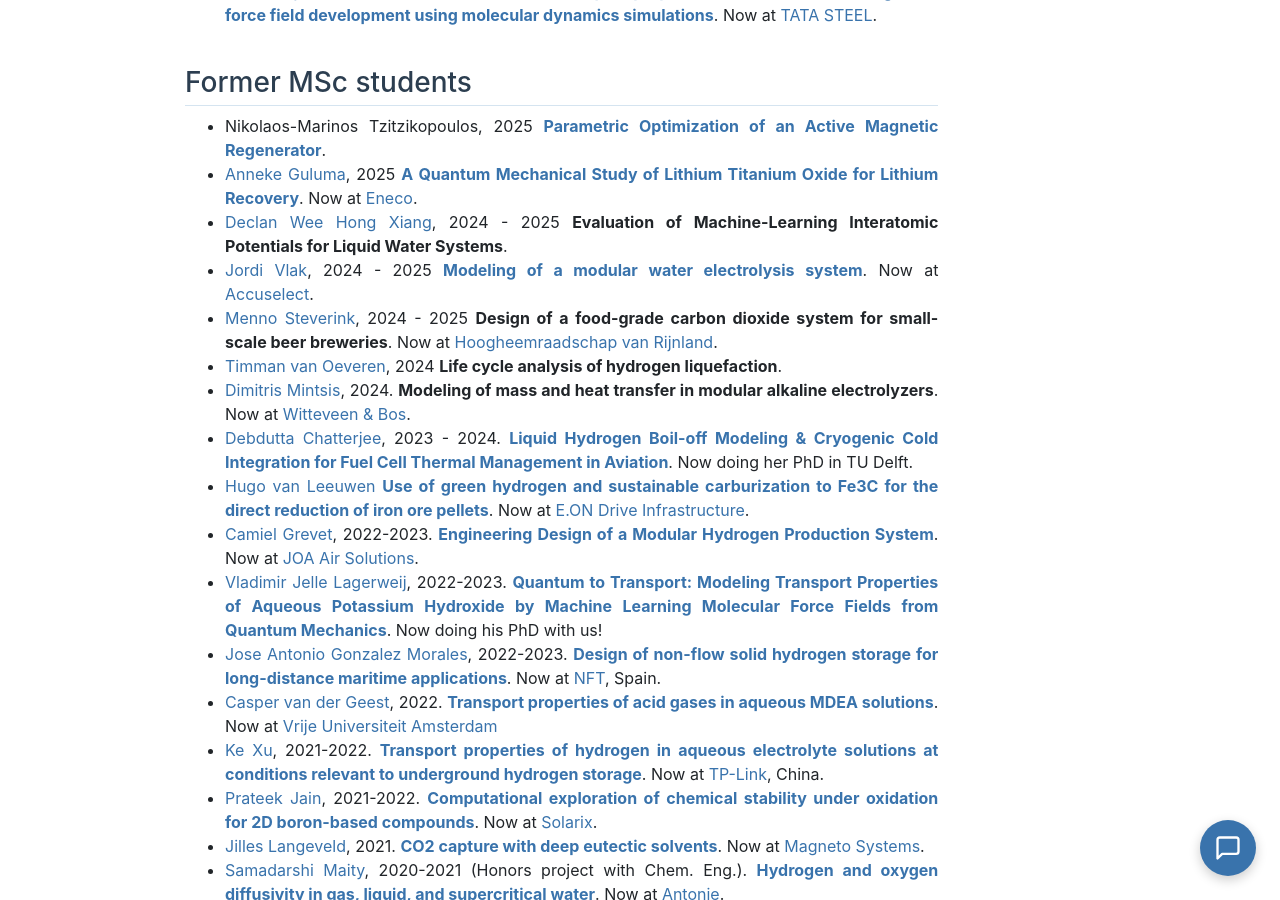
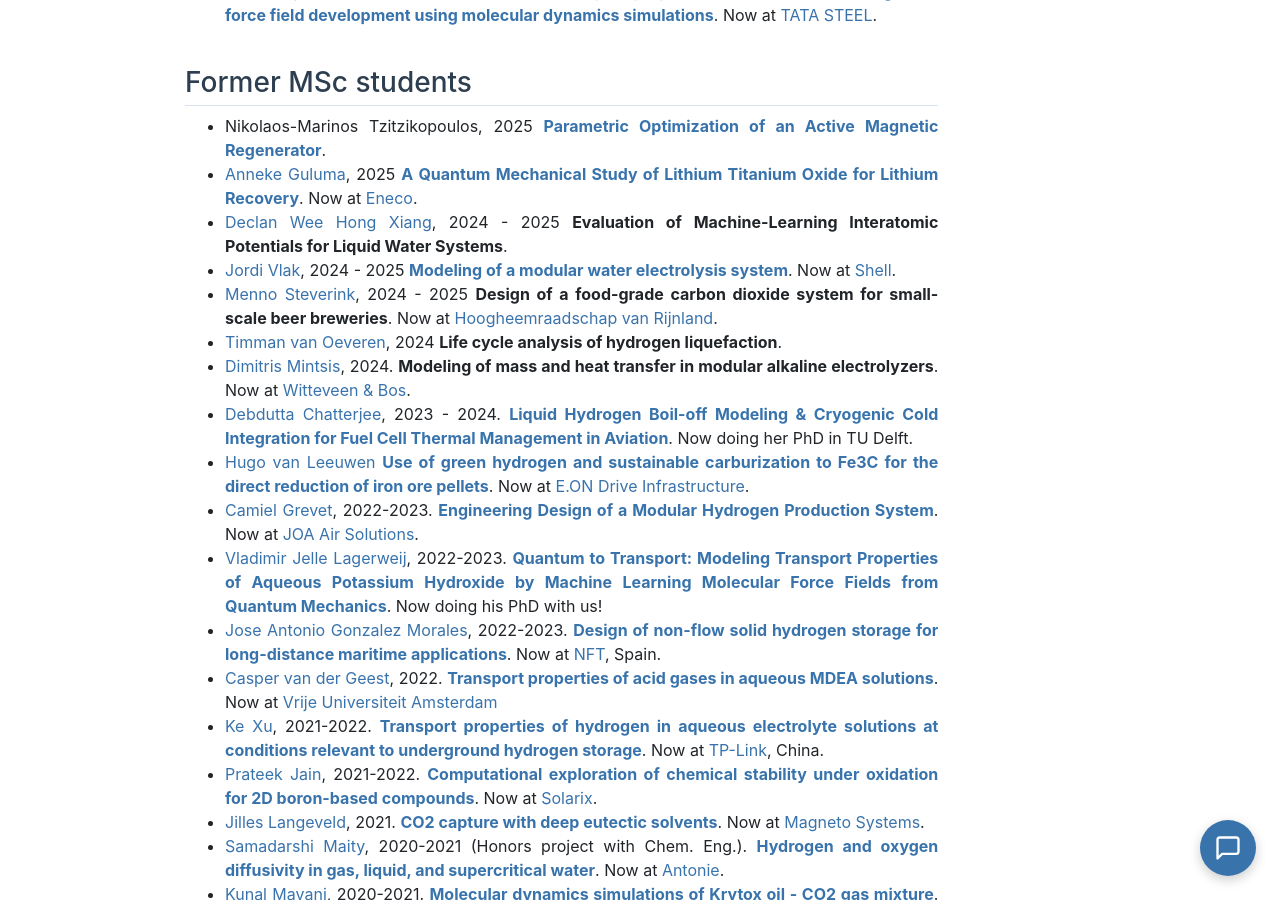
Before and after one commit to omoultosEthTuDelft/web, a Jekyll site: the page built from alumni/index.md, in a window 1280 px wide and 900 px high, scrolled down 563 px. Built offline with Jekyll 4.4.1, drawn with Linux system fonts in a browser that asks for light colours.

Commit message:
Update Jordi Vlak's position to Shell
Co-Authored-By: Claude Fable 5 <noreply@anthropic.com>

```diff
--- a/alumni/index.md
+++ b/alumni/index.md
@@ -29,7 +29,7 @@ title: "Alumni"
 - [Anneke Guluma](https://www.linkedin.com/in/anneke-guluma-24950330a/?originalSubdomain=nl), 2025 <strong>[A Quantum Mechanical Study of Lithium Titanium Oxide for Lithium Recovery](https://repository.tudelft.nl/record/uuid:0f25b6d7-cb2c-43f8-ba5e-d17dbfe87b1a)</strong>. Now at [Eneco](https://www.eneco.nl/over-ons/).
 - [Declan Wee Hong Xiang](https://www.linkedin.com/in/declan-wee-0612a5122/?originalSubdomain=sg), 2024 - 2025 <strong>Evaluation of Machine-Learning Interatomic Potentials for Liquid Water Systems</strong>.
 - [Jordi Vlak](https://www.linkedin.com/in/jordi-vlak-064783184/?originalSubdomain=nl), 2024 - 2025 [<strong>Modeling of a modular water electrolysis system</strong>](
-https://repository.tudelft.nl/record/uuid:2839134b-9631-477c-aafb-3a0fecf49b6c). Now at [Accuselect](https://accuselect.nl).
+https://repository.tudelft.nl/record/uuid:2839134b-9631-477c-aafb-3a0fecf49b6c). Now at [Shell](https://www.shell.com).
 - [Menno Steverink](https://nl.linkedin.com/in/menno-steverink?original_referer=https%3A%2F%2Fwww.google.com%2F), 2024 - 2025 <strong>Design of a food-grade carbon dioxide system for small-scale beer breweries</strong>. Now at [Hoogheemraadschap van Rijnland](https://www.rijnland.net).
 - [Timman van Oeveren](https://nl.linkedin.com/in/timman-van-oeveren-26364a175), 2024 <strong>Life cycle analysis of hydrogen liquefaction</strong>.
 - [Dimitris Mintsis](https://www.linkedin.com/in/dimitris-mintsis-39a158209/?originalSubdomain=gr), 2024. <strong>Modeling of mass and heat transfer in modular alkaline electrolyzers</strong>. Now at [Witteveen & Bos](https://www.witteveenbos.com/nl).
```
